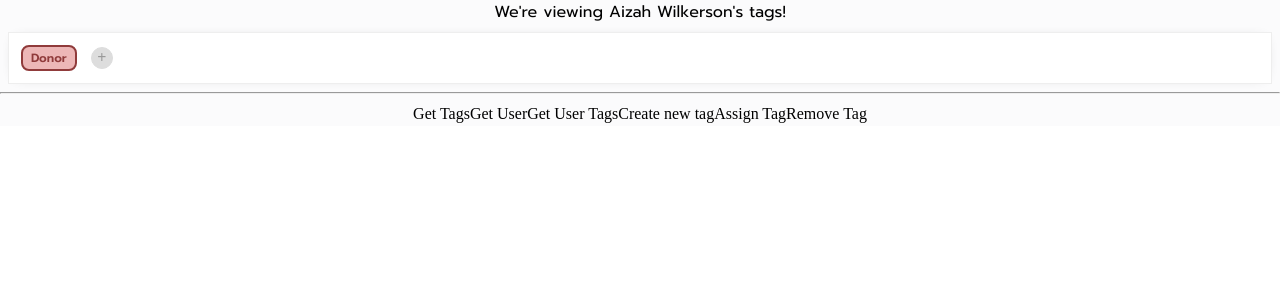
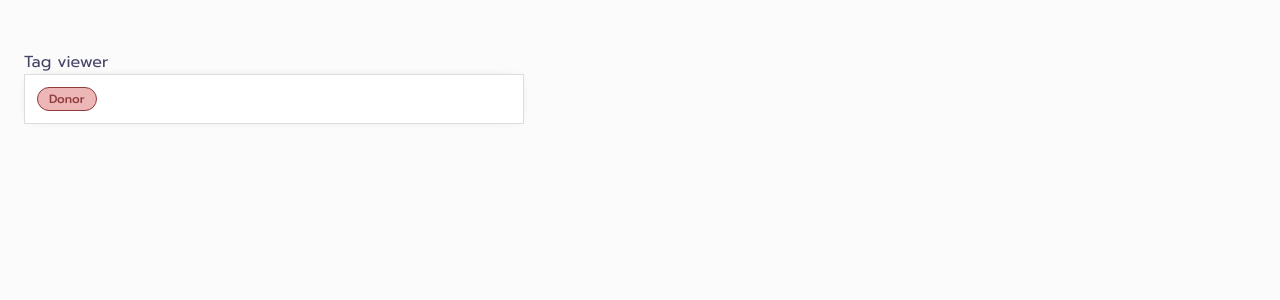
Before and after one commit to libbyberrie/tagpicker, a React (Create React App) app: page / in a window 1280 px wide. Shown: the top 300 px of the page. Built offline with nearby package versions, Linux system fonts and the light colour scheme.

Commit message:
Add remove tag function and fix up styling

```diff
--- a/src/App.js
+++ b/src/App.js
@@ -14,44 +14,54 @@ import { React, useState, useEffect, useMemo } from 'react'
 
 let userID = '1111-2222-3333-4444'
 export default function App() {
-  const [user, setUser] = useState([])
   const [usertags, setUsertags] = useState([])
   const [alltags, setAlltags] = useState([])
   const [inputVisible, setInputVisibility] = useState(false)
 
   const [tagQuery, setTagQuery] = useState({})
+
   useEffect(() => {
-    fetchUser(userID).then(response => {
-      setUser(response)
+    fetchUserTags(userID).then(response => {
+      setUsertags([...response])
     })
   }, [userID])
 
   useEffect(() => {
-    fetchUserTags(userID).then(response => {
-      setUsertags(response)
+    fetchTags().then(response => {
+      setAlltags([...response])
     })
+  }, [usertags])
 
-    fetchTags().then(response => {
-      setAlltags(response)
-    })
-  }, [usertags, alltags])
+  const matchingTagObjects = useMemo(() => {
+    if (alltags) {
+      const filteredtags = alltags.filter(
+        tag => usertags.indexOf(tag.uuid) != -1
+      )
+      return filteredtags
+    }
+  }, [alltags, usertags])
 
-  const matchingTagObjects = () => {
-    const filteredtags = alltags.filter(tag => usertags.indexOf(tag.uuid) != -1)
-    return filteredtags
-  }
+  // I think React uses a comparison to check for changes in a memoised  variable
+  // so there is essentially "no change" as they're not going that deep -
+  // the stack's reference to the array is essentially the same.
+
   const toggleVisibility = () => {
     setInputVisibility(!inputVisible)
+    document.getElementById('headlessui-combobox-input-1').focus()
   }
 
   const addTag = event => {
-    console.log("Oh, i'm supposed to add a tag here. ")
     if (event.uuid) {
       assignUserTag(userID, event.uuid).then(response =>
-        setUsertags(response.tags)
+        setUsertags([...response.tags])
+      )
+    } else {
+      createTag({ title: event.title }).then(response =>
+        assignUserTag(userID, response.uuid).then(response =>
+          setUsertags([...response.tags])
+        )
       )
     }
-    matchingTagObjects()
   }
 
   const inputTags = () => {
@@ -70,17 +80,25 @@ export default function App() {
     }
   }
 
+  const removeTag = event => {
+    let uuid = event.target.id
+    removeUserTag(userID, uuid).then(response =>
+      setUsertags([...response.tags])
+    )
+  }
+
   return (
     <div className="App">
-      <h1>We're viewing {user.fullName}'s tags!</h1>
-      {matchingTagObjects().length > 0 && (
+      <h1 className={styles.tagheader}>Tag viewer</h1>
+      {matchingTagObjects.length > 0 && (
         <div className={styles.taglist}>
-          {matchingTagObjects().map(tag => (
+          {matchingTagObjects.map(tag => (
             <Tag
               key={tag.uuid}
               identifier={tag.uuid}
               title={tag.title}
               color={tag.color}
+              onClose={removeTag}
             />
           ))}
           <div
@@ -110,7 +128,7 @@ export default function App() {
                         </Combobox.Option>
                       ))}
                     {tagQuery.length > 0 && (
-                      <Combobox.Option value={{ id: null, name: tagQuery }}>
+                      <Combobox.Option value={{ id: null, title: tagQuery }}>
                         <span className={styles['add-option']}>
                           <span className={styles['add-button']}>+</span>Create
                           tag
@@ -132,47 +150,6 @@ export default function App() {
           </div>
         </div>
       )}
-
-      <hr />
-
-      <button onClick={() => fetchTags().then(console.log)}>Get Tags</button>
-      <button
-        onClick={() => fetchUser('1111-2222-3333-4444').then(console.log)}
-      >
-        Get User
-      </button>
-      <button
-        onClick={() => fetchUserTags('1111-2222-3333-4444').then(console.log)}
-      >
-        Get User Tags
-      </button>
-      <button
-        onClick={() =>
-          createTag({ title: 'My tag ' + Math.random() }).then(console.log)
-        }
-      >
-        Create new tag
-      </button>
-      <button
-        onClick={() =>
-          assignUserTag('1111-2222-3333-4444', prompt('Enter a Tag UUID')).then(
-            console.log
-          )
-        }
-      >
-        Assign Tag
-      </button>
-      <button
-        onClick={() =>
-          removeUserTag('1111-2222-3333-4444', prompt('Enter a Tag UUID')).then(
-            console.log
-          )
-        }
-      >
-        Remove Tag
-      </button>
     </div>
   )
 }
-
-// SCRATCH NOTES:
--- a/src/components/Tag/index.js
+++ b/src/components/Tag/index.js
@@ -11,15 +11,25 @@ export default function Tag(props) {
       return '#C8E8FF'
     }
   }
-
   return (
-    <span
-      id={props.identifier}
+    <div
+      // id={props.identifier}
       className={`${styles.tag} ${
         styles[`tag--${computedColor(props.color).substring(1)}`]
       }`}
     >
       {props.title}
-    </span>
+      <button type="button" className={styles.close} onClick={props.onClose}>
+        <span id={props.identifier} aria-hidden="true">
+          <svg viewBox="0 0 320 512">
+            {/* <!-- font awesome free, minified with SVGOMG --> */}
+            <path d="M310.6 361.4c12.5 12.5 12.5 32.75 0 45.25-6.2 6.25-14.4 9.35-22.6 9.35s-16.38-3.125-22.62-9.375L160 301.3 54.63 406.6C48.38 412.9 40.19 416 32 416s-16.37-3.1-22.625-9.4c-12.5-12.5-12.5-32.75 0-45.25l105.4-105.4L9.375 150.6c-12.5-12.5-12.5-32.75 0-45.25s32.75-12.5 45.25 0L160 210.8l105.4-105.4c12.5-12.5 32.75-12.5 45.25 0s12.5 32.75 0 45.25l-105.4 105.4L310.6 361.4z" />
+          </svg>
+        </span>
+        <span className="screenreader-only">
+          Remove {props.title} from this user's tags
+        </span>
+      </button>
+    </div>
   )
 }
--- a/src/styles.css
+++ b/src/styles.css
@@ -47,9 +47,9 @@
 @layer theme {
   /* This is strictly being used for globals.
 CSS modules used for specific component information */
-  .App {
+  body {
     font-family: 'Prompt', sans-serif;
-    text-align: center;
+    margin: 0.8rem 1.2rem;
     background-color: #fbfbfc;
   }
 
--- a/src/styles/tag.module.css
+++ b/src/styles/tag.module.css
@@ -1,28 +1,81 @@
+/* Tag base styles */
+
 .tag {
-  padding: 0.2rem 0.8rem;
-  border: 2px solid;
+  padding: 0.2rem 1.1rem 0.1rem 1.1rem;
+  border: 1px solid;
   font-size: 1.2rem;
+  font-weight: 500;
+  border-radius: 1.2rem;
+  background-color: #ccc;
+  display: inline-flex;
+  flex-direction: row;
+  transition: padding-right 200ms ease-out;
+}
+
+.close {
+  font-family: 'Prompt', sans-serif;
+  font-size: 1.3rem;
+  transform: translateY(0.12rem);
   font-weight: 600;
-  border-radius: 0.8rem;
-  background-color: #ccc;
+  transition: all 200ms ease-in-out;
+  width: 0;
+  height: auto;
+  opacity: 0%;
+  display: inline;
+  overflow: hidden;
 }
+.close svg {
+  stroke-width: 2px;
+}
+.tag:hover {
+  padding-right: 1.4rem;
+}
+.tag:hover .close {
+  cursor: pointer;
+  transform: translateY(0.12rem) translateX(0.6rem);
+  width: 0.7rem;
+  opacity: 100%;
+}
+
+/* Tag alternate styles */
+
 .tag.tag--C8E8FF {
   background-color: #c8e8ff;
   border-color: #18547e;
   color: #18547e;
+}
+.tag.tag--C8E8FF .close svg {
+  fill: #18547e;
 }
 .tag.tag--B2419A {
   background-color: #b2419a;
   border-color: #792066;
   color: #fff;
 }
+.tag.tag--B2419A .close svg {
+  fill: #fff;
+}
 .tag.tag--EDB7B7 {
   background-color: #edb7b7;
   border-color: #903b3b;
   color: #903b3b;
+}
+.tag.tag--EDB7B7 .close svg {
+  fill: #903b3b;
 }
 .tag.tag--4654B2 {
   background-color: #4654b2;
   border-color: #26327f;
   color: #fff;
 }
+.tag.tag--4654B2 .close svg {
+  fill: #fff;
+}
+.tag.tag--B7EDD5 {
+  background-color: #b7edd5;
+  border-color: #529f7c;
+  color: #529f7c;
+}
+.tag.tag--B7EDD5 .close svg {
+  fill: #529f7c;
+}
--- a/src/styles/taglist.module.css
+++ b/src/styles/taglist.module.css
@@ -1,17 +1,24 @@
+.tagheader {
+  margin-left: 1.2rem;
+  color: #454566;
+  margin-top: 5rem;
+}
+
 .taglist {
   display: flex;
   padding: 1.2rem;
-  margin: 0.8rem;
+  margin: 0 1.2rem;
   align-items: center;
   justify-content: flex-start;
   flex-wrap: wrap;
   gap: 0.8rem;
-  border: 1px solid #eee;
-  box-shadow: 0px 0px 14px -9px rgba(0, 0, 0, 0.3);
-  -webkit-box-shadow: 0px 0px 14px -9px rgba(0, 0, 0, 0.3);
+  border: 1px solid #ddd;
+  box-shadow: 0px 0px 14px -9px rgba(0, 0, 0, 0.4);
+  -webkit-box-shadow: 0px 0px 14px -9px rgba(0, 0, 0, 0.4);
   background-color: #fff;
+  max-width: 50rem;
 }
-
+/* Add tag button  */
 .add-button {
   width: 2rem;
   height: 2rem;
@@ -27,12 +34,18 @@
   align-items: center;
   justify-content: center;
   transition: opacity 0.2s ease-out, width 0.1s 0.2s ease-out;
+  opacity: 0%;
+  overflow: hidden;
+}
+.taglist:hover .add-button {
+  opacity: 100%;
 }
 .add-button:hover {
   border-color: #999;
   color: #777;
   cursor: pointer;
   position: relative;
+  overflow: visible;
 }
 .add-button .popup {
   opacity: 0%;
@@ -50,6 +63,8 @@
   opacity: 100%;
 }
 
+/* Input and dropdown  */
+
 .combobox {
   position: relative;
   display: flex;
@@ -57,17 +72,23 @@
 .combobox input {
   width: 0%;
   outline: none;
-  border: 1px solid #aeaec3;
-  border-radius: 0.6rem;
+  border: 0.15rem solid #9f9fce;
+  border-radius: 1.2rem;
   opacity: 0%;
   transition: all 200ms cubic-bezier(0.64, 0, 0.78, 0);
+  font-family: 'Prompt', sans-serif;
+  font-size: 1.2rem;
+  color: #454566;
 }
 .combobox.visible {
   overflow: visible;
 }
 .combobox.visible input {
   outline: none;
+  padding: 0.2rem 1rem;
+
   width: 100%;
+  max-width: 12rem;
   opacity: 100%;
 }
 .combobox.visible .add-button:not(.add-option .add-button),
@@ -137,15 +158,3 @@
   background-color: #c5c5de;
   transition: all 0.3s ease-in;
 }
-
-@keyframes rotateMenu {
-  0% {
-    transform: rotateX(-90deg);
-  }
-  70% {
-    transform: rotateX(20deg);
-  }
-  100% {
-    transform: rotateX(0deg);
-  }
-}
```
